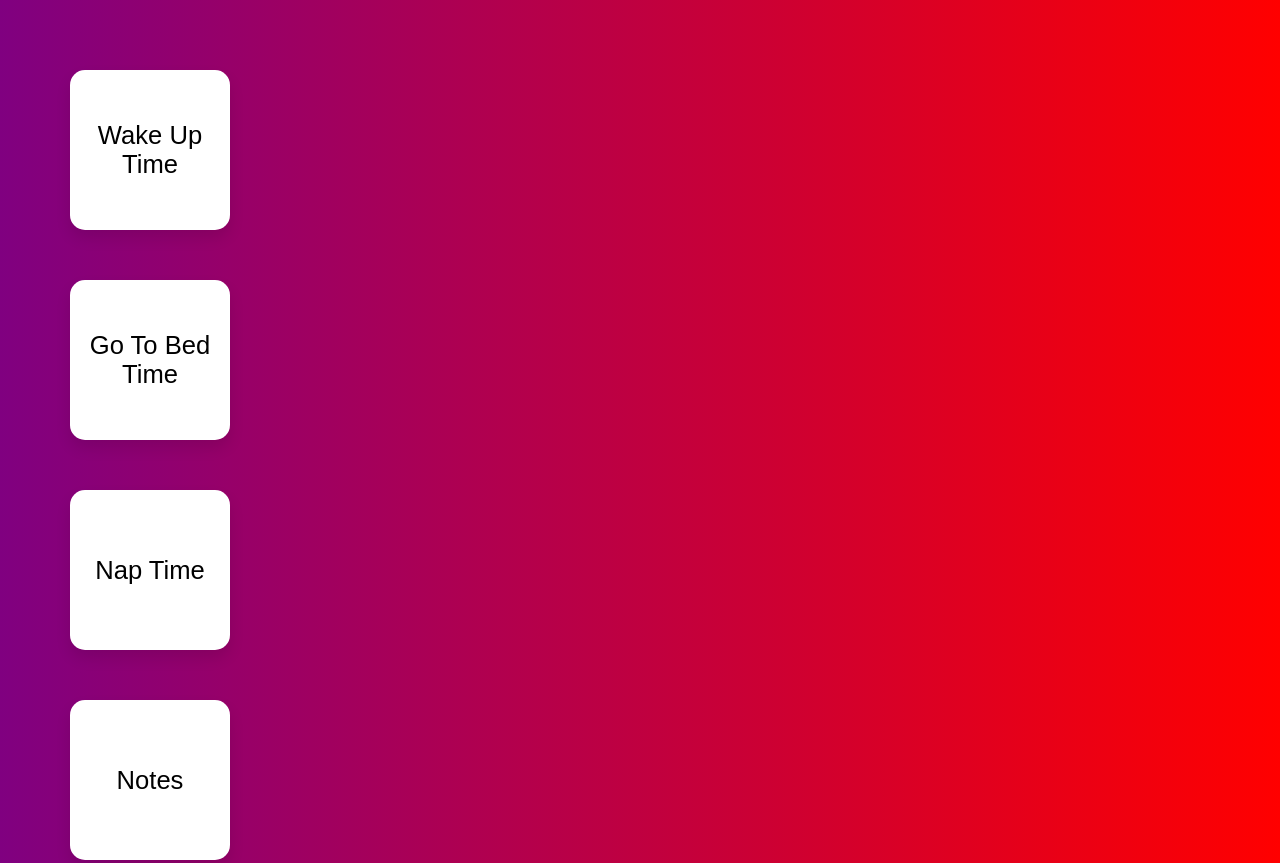
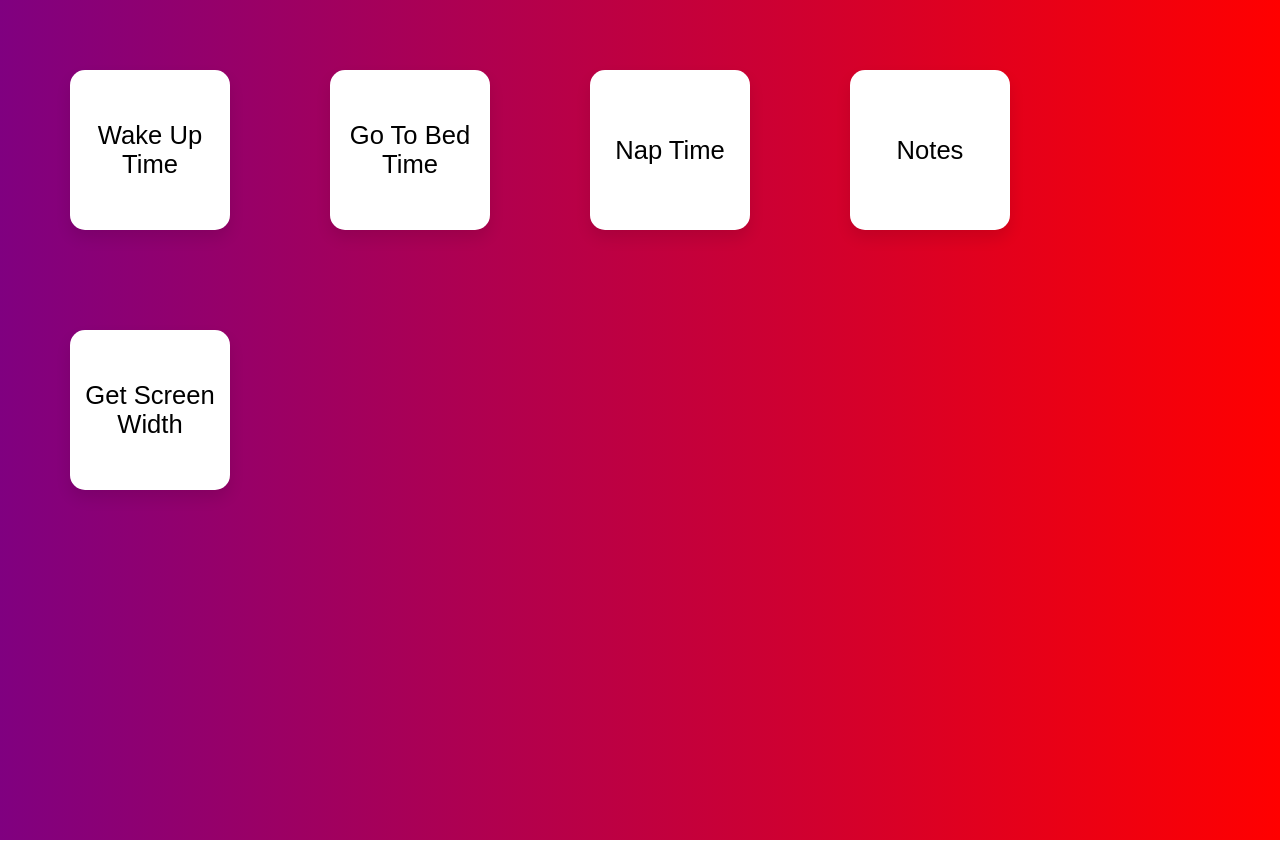
Before and after one commit to TheDeterminator/shortcuts-server, a website: page public/index.html in a window 1280 px wide. Shown: the top 863 px of the page. After the commit the page ends 840 px from the top, so only its background shows below. Drawn offline with Linux system fonts and the light colour scheme.

Commit message:
fix button height add node engine version for prod

```diff
--- a/package.json
+++ b/package.json
@@ -17,5 +17,8 @@
   },
   "devDependencies": {
     "nodemon": "^2.0.22"
+  },
+  "engines": {
+    "node": "19.7.0"
   }
 }
--- a/public/styles.css
+++ b/public/styles.css
@@ -9,13 +9,12 @@ body {
     padding: 20px;
 }
 
-button-container {
+.button-container {
     display: flex;
     justify-content: flex-start;
     align-items: flex-start;
     flex-wrap: wrap;
     width: 100%;
-    height: 100%;
 }
 
 button {
```
